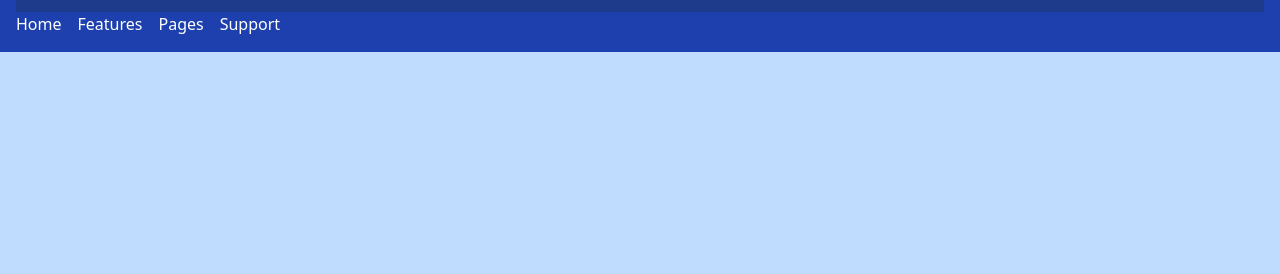
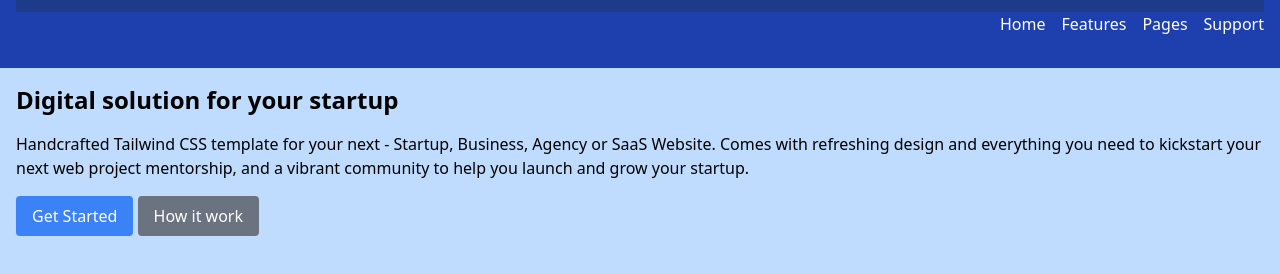
Before and after one commit to ihozomerveille-png/Tailwind-CSS-Offline-coding-, a plain HTML site: page Index.html in a window 1280 px wide. Shown: the part 72-346 px from the top of the page. Drawn offline with nearby package versions, Linux system fonts and the light colour scheme.

Commit message:
adding some changes

```diff
--- a/Index.html
+++ b/Index.html
@@ -12,7 +12,7 @@
 
 
 
-    <ul class="flex space-x-4">
+    <ul class="flex space-x-4 justify-end mb-4">
         <li><a href="#" class="text-white hover:text-gray-400">Home</a></li>
         <li><a href="#" class="text-white hover:text-gray-400">Features</a></li>
         <li><a href="#" class="text-white hover:text-gray-400">Pages</a></li>
@@ -21,6 +21,11 @@
 </nav>
 </div>
     </body>
+    <section class="container mx-auto p-4">
+        <h2 class="text-2xl font-bold mb-4">Digital solution for your startup</h2>
+        <p class="mb-4">Handcrafted Tailwind CSS template for your next - Startup, Business, Agency or SaaS Website. Comes with refreshing design and everything you need to kickstart your next web project mentorship, and a vibrant community to help you launch and grow your startup.</p>
+        <button class="bg-blue-500 text-white px-4 py-2 rounded hover:bg-blue-700">Get Started</button>
+        <button class="bg-gray-500 text-white px-4 py-2 rounded hover:bg-gray-700">How it work</button>
 
 
 </html>
```
